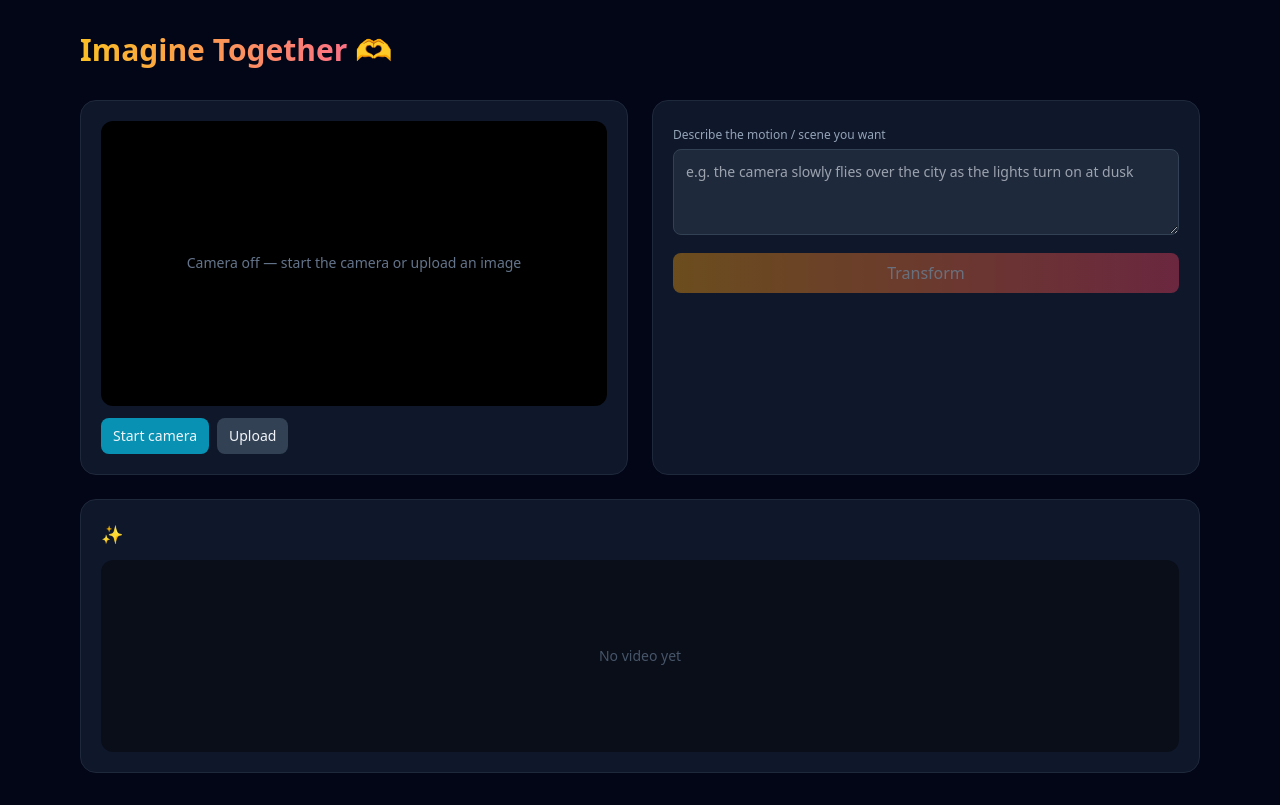
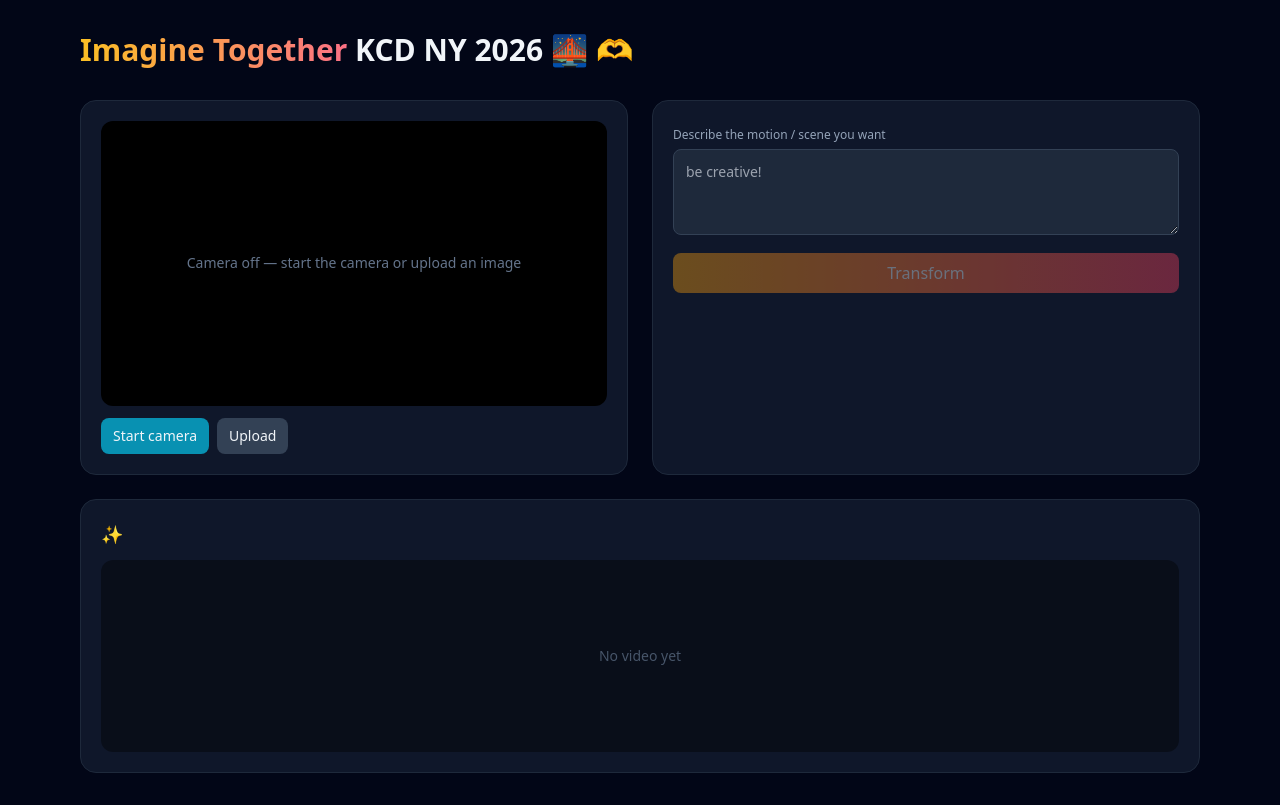
Before and after one commit to linsun/imagine, a plain HTML site: page frontend/index.html in a window 1280 px wide. Drawn offline with nearby package versions, Linux system fonts and the light colour scheme.

Commit message:
minor tweaks

```diff
--- a/frontend/index.html
+++ b/frontend/index.html
@@ -3,7 +3,7 @@
 <head>
   <meta charset="UTF-8" />
   <meta name="viewport" content="width=device-width, initial-scale=1.0" />
-  <title>Gemini Vision Transform</title>
+  <title>Imagine Together - KCD NY 2026</title>
   <script src="https://cdn.tailwindcss.com"></script>
 </head>
 <body class="bg-slate-950 text-slate-100 min-h-screen">
@@ -11,6 +11,7 @@
     <header class="mb-8">
       <h1 class="text-3xl font-bold">
         <span class="bg-gradient-to-r from-amber-400 to-rose-400 bg-clip-text text-transparent">Imagine Together</span>
+        <span> KCD NY 2026</span> <span>&#127753;</span>
         <span>&#129782;</span>
       </h1>
     </header>
@@ -42,7 +43,7 @@
         <label class="text-xs text-slate-400">Describe the motion / scene you want</label>
         <textarea id="videoInstruction" rows="3"
           class="w-full mt-1 mb-3 rounded-lg bg-slate-800 border border-slate-700 p-3 text-sm focus:outline-none focus:ring-2 focus:ring-amber-500"
-          placeholder="e.g. the camera slowly flies over the city as the lights turn on at dusk"></textarea>
+          placeholder="be creative!"></textarea>
 
         <button id="animateBtn" class="w-full px-4 py-2 rounded-lg bg-gradient-to-r from-amber-500 to-rose-500 hover:opacity-90 font-medium disabled:opacity-40" disabled>
           Transform
```
